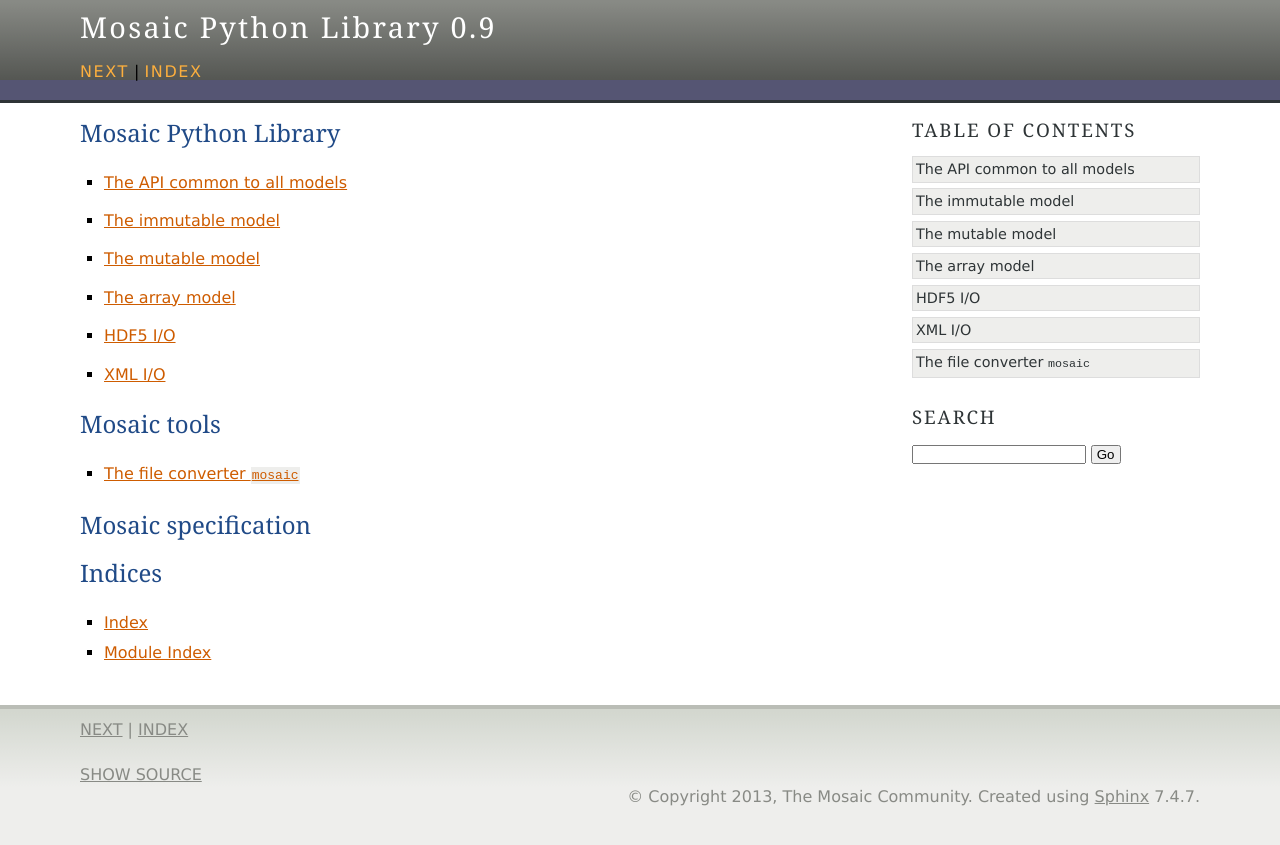
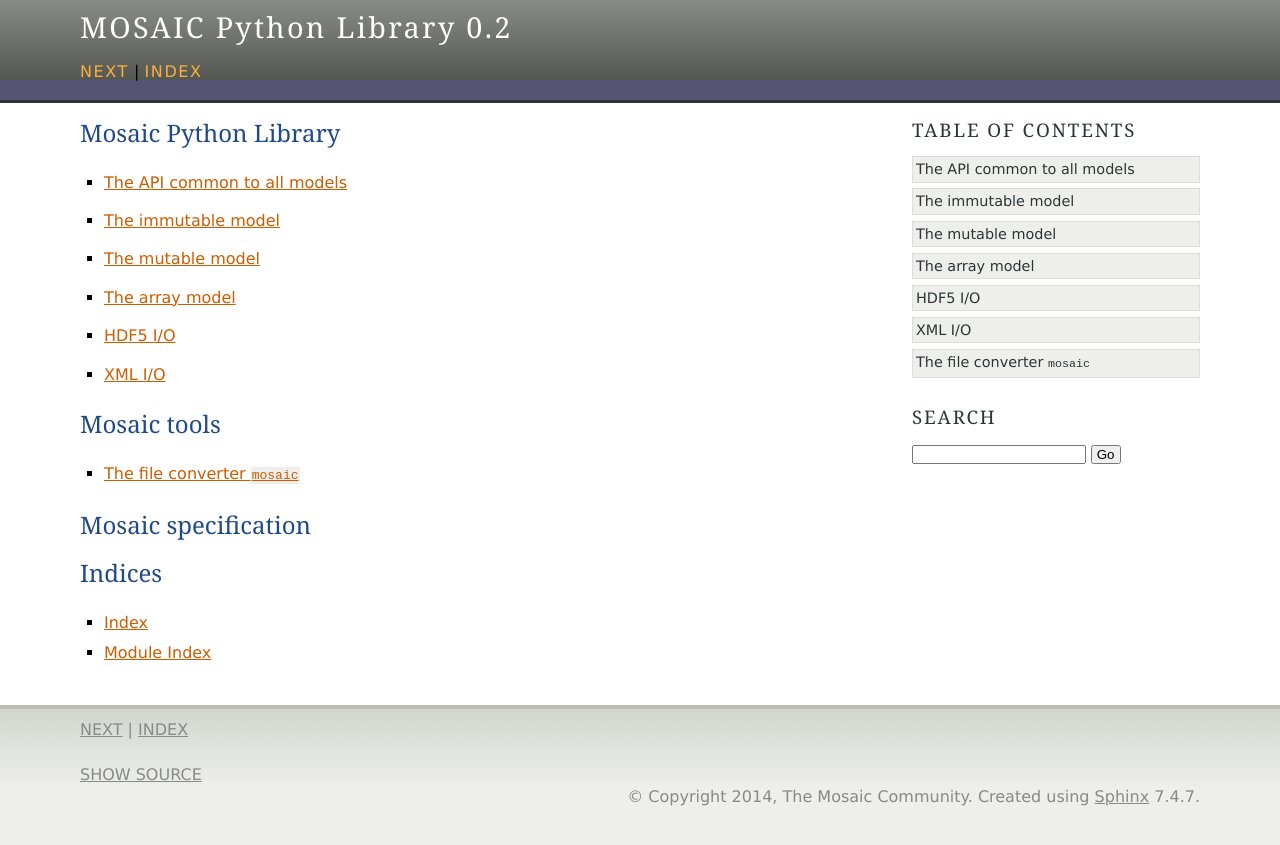
Before and after one commit to mosaic-data-model/mosaic-python, a Sphinx documentation site: the page built from doc/source/index.rst, in a window 1280 px wide. Shown: the top 845 px of the page. Built offline with Sphinx 7.4.7, drawn with Linux system fonts in a browser that asks for light colours.

Commit message:
Update year and version in Sphinx configuration

```diff
--- a/doc/source/conf.py
+++ b/doc/source/conf.py
@@ -45,17 +45,17 @@ source_suffix = '.rst'
 master_doc = 'index'
 
 # General information about the project.
-project = u'Mosaic Python Library'
-copyright = u'2013, The Mosaic Community'
+project = u'MOSAIC Python Library'
+copyright = u'2014, The Mosaic Community'
 
 # The version info for the project you're documenting, acts as replacement for
 # |version| and |release|, also used in various other places throughout the
 # built documents.
 #
 # The short X.Y version.
-version = '0.9'
+version = '0.2'
 # The full version, including alpha/beta/rc tags.
-release = '0.9.1'
+release = '0.2.0'
 
 # The language for content autogenerated by Sphinx. Refer to documentation
 # for a list of supported languages.
```
